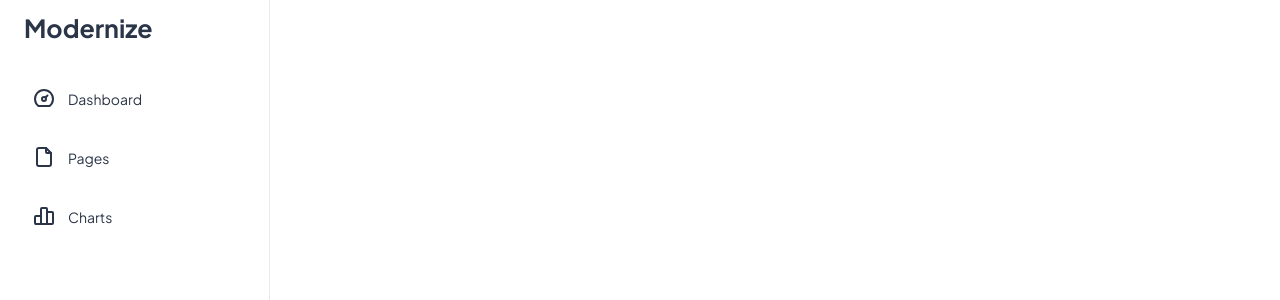
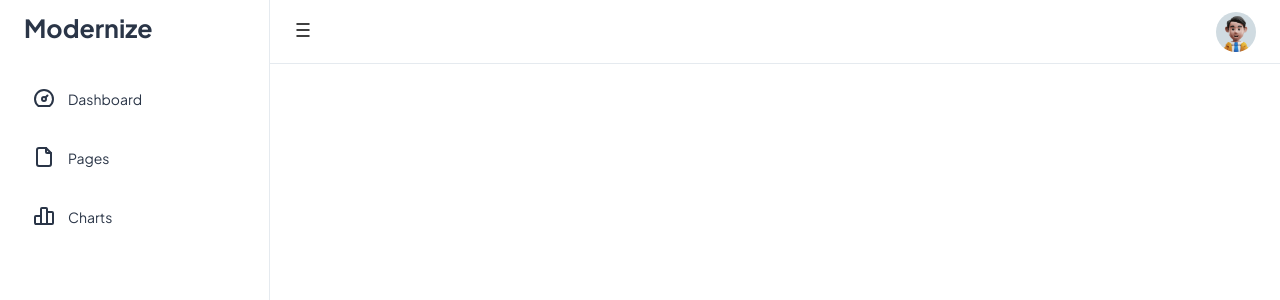
Before and after one commit to AdilQureshi44/corner-clinic, a React (Create React App) app: page / in a window 1280 px wide. Shown: the top 300 px of the page. Built offline with nearby package versions, Linux system fonts and the light colour scheme.

Commit message:
add styling for header

```diff
--- a/src/App.js
+++ b/src/App.js
@@ -1,10 +1,19 @@
-import React from 'react';
 import './App.css';
 import Sidebar from "./Layout/Sidebar/Sidebar";
+import Header from "./Layout/Header/Header";
+
 function App() {
-  return <>
-  <Sidebar/>
-  </>;
+    return <>
+
+        <div className="app-container">
+            <div className="sidebar-container">
+                <Sidebar/>
+            </div>
+            <div className="main-container">
+                <Header/>
+            </div>
+        </div>
+    </>;
 }
 
 export default App;
--- a/src/Layout/Header/Header.css
+++ b/src/Layout/Header/Header.css
@@ -0,0 +1,30 @@
+.header-container {
+    min-height: 64px;
+    width: calc(100% - 270px);
+    position: fixed;
+    top: 0;
+    right: 0;
+    border-bottom: var(--border);
+    display: flex;
+    justify-content: space-between;
+    align-items: center;
+    padding: 0 24px 0 24px;
+}
+
+.hamburger {
+    cursor: pointer;
+}
+.hamburger:hover {
+    color: var(--primary-color);
+}
+.user-settings{
+    width: 40px;
+    height: 40px;
+    border-radius: 50%;
+    overflow: hidden;
+    cursor: pointer;
+}
+.user-settings img{
+    width: 100%;
+    height: 100%;
+}
--- a/src/Layout/Header/Header.jsx
+++ b/src/Layout/Header/Header.jsx
@@ -0,0 +1,18 @@
+import "./Header.css";
+import {IconBaselineDensityMedium} from "@tabler/icons-react";
+import userImg from "../../assets/images/img.png";
+
+const Header = () => {
+    return <div>
+
+        <div className="header-container">
+            <div className="hamburger"><IconBaselineDensityMedium size={18} stroke={2}/></div>
+            <div className="user-settings">
+                <img src={userImg} alt="user settings icon"/>
+            </div>
+        </div>
+
+    </div>
+}
+
+export default Header;
--- a/src/index.css
+++ b/src/index.css
@@ -1,9 +1,13 @@
-
 @import url('https://fonts.googleapis.com/css2?family=Plus+Jakarta+Sans:ital,wght@0,200..800;1,200..800&family=Poppins:ital,wght@0,100;0,200;0,300;0,400;0,500;0,600;0,700;0,800;0,900;1,100;1,200;1,300;1,400;1,500;1,600;1,700;1,800;1,900&display=swap');
 
-*{
-  margin: 0;
-  padding: 0;
-  box-sizing: border-box;
-  font-family: "Plus Jakarta Sans", sans-serif;
+* {
+    margin: 0;
+    padding: 0;
+    box-sizing: border-box;
+    font-family: "Plus Jakarta Sans", sans-serif;
 }
+
+:root {
+    --border: 1px solid rgb(229, 234, 239);
+    --primary-color: rgb(93, 135, 255);
+}
```
